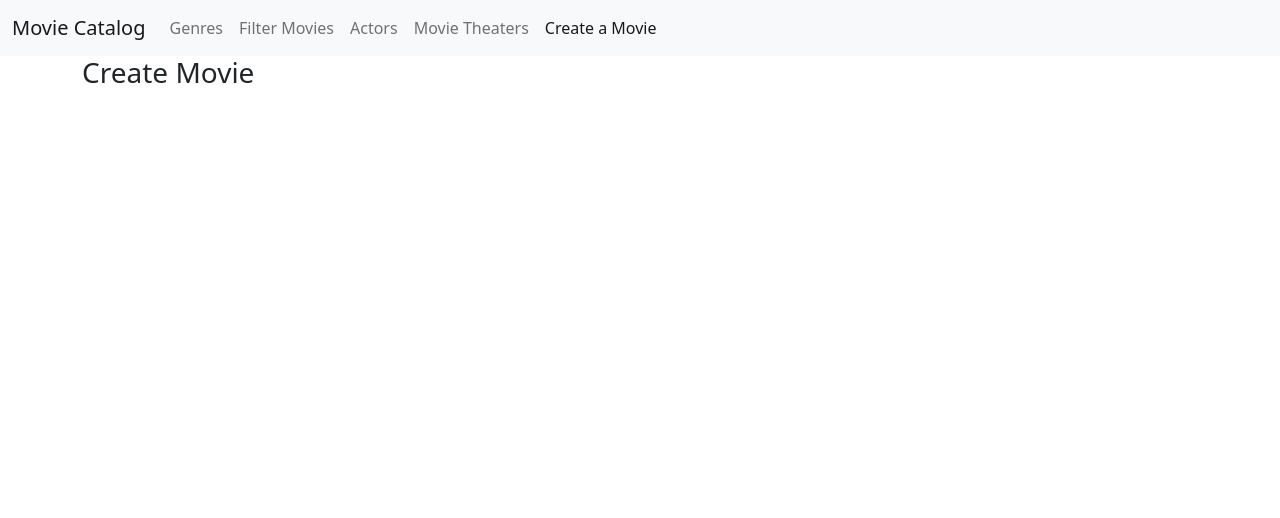
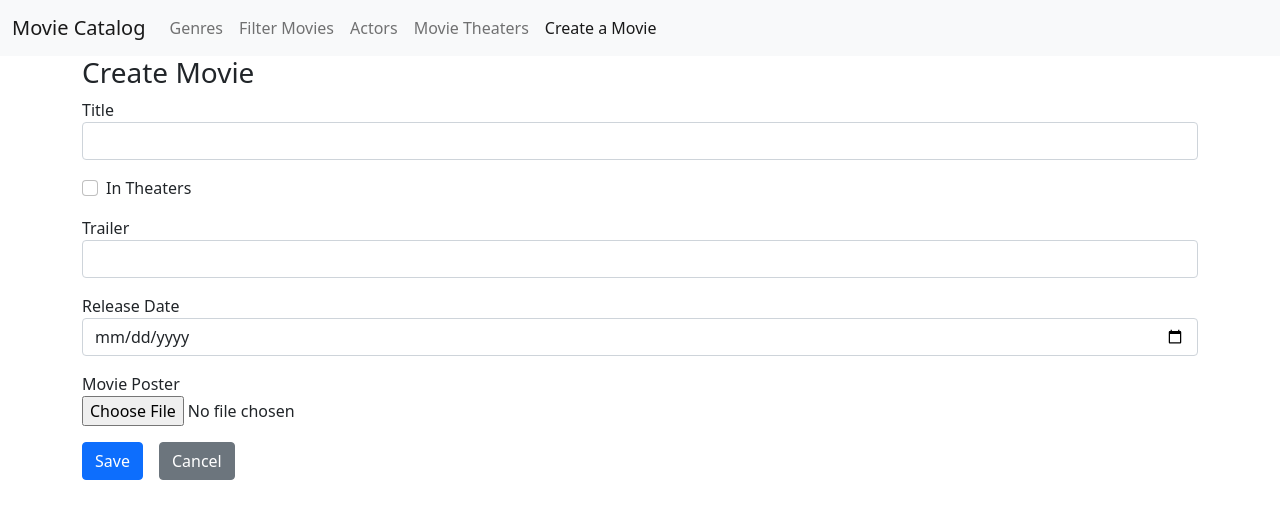
Before and after one commit to popularbelbase07/PopularCinemaHouse, a React (Create React App) app: page /movies/create in a window 1280 px wide. Shown: the top 518 px of the page. Built offline with nearby package versions, Linux system fonts and the light colour scheme.

Commit message:
working with create Movie and edit movie using newly created components src/forms/CheckBoxField.ts src/movies/MovieForm.tsx

```diff
--- /dev/null
+++ b/src/forms/CheckBoxField.tsx
@@ -0,0 +1,19 @@
+import { Field } from "formik";
+
+export default function CheckBoxField(props: checkboxFieldProps){
+    return(
+<div className="mb-3 form-check">
+<Field className="form-check-input" id={props.field} name = {props.field}
+type= "checkbox"
+/>
+<label htmlFor = {props.field}>{props.displayName}</label>
+
+</div>
+
+    )
+}
+
+interface checkboxFieldProps{
+    displayName: string;
+    field: string;
+}
--- a/src/movies/CreateMovie.tsx
+++ b/src/movies/CreateMovie.tsx
@@ -1,7 +1,12 @@
+import MovieForm from "./MovieForm";
+
 export default function CreateMovie(){
     return(
         <>
         <h3>Create Movie</h3>
+        <MovieForm
+        model = {{title: '', inTheaters:false, trailer: ''}}
+        onSubmit={values => console.log(values)}        />
 
         </>
     )
--- a/src/movies/EditMovie.tsx
+++ b/src/movies/EditMovie.tsx
@@ -1,7 +1,15 @@
+import MovieForm from "./MovieForm"
+
 export default function EditMovie(){
     return(
         <>
-
+       <h3>Edit Movie</h3>
+       <MovieForm
+        model = {{title: 'Gladiator', inTheaters:true, trailer: 'url',
+    releaseDate: new Date('1998-01-01T00:00:00')
+    }}
+        onSubmit={values => console.log(values)}
+        />
 
         </>
     )
--- /dev/null
+++ b/src/movies/MovieForm.tsx
@@ -0,0 +1,51 @@
+import { Form, Formik, FormikHelpers, yupToFormErrors } from "formik";
+import { movieCreationDTO } from "./Movies.Model";
+import * as Yup from "yup";
+import Button from "../Utils/Button";
+import { Link } from "react-router-dom";
+import TextField from "../forms/TextField";
+import DateField from "../forms/DateField";
+import ImageField from "../forms/ImageField";
+import CheckBoxField from "../forms/CheckBoxField";
+
+export default function MovieForm(props: movieFormProps) {
+  return (
+    <Formik
+      initialValues={props.model}
+      onSubmit={props.onSubmit}
+      validationSchema={Yup.object({
+        title: Yup.string()
+          .required("This field is required")
+          .firstLetterUppercase(),
+      })}
+    >
+      {(formikProps) => (
+        <Form>
+          <TextField displayName="Title" field="title" />
+          <CheckBoxField displayName="In Theaters" field="inTheaters" />
+          <TextField displayName="Trailer" field="trailer" />
+          <DateField displayName="Release Date" field="releaseDate" />
+          <ImageField
+            displayName=" Movie Poster"
+            field="poster"
+            imageURL={props.model.posterURL}
+          />
+
+          <Button disabled={formikProps.isSubmitting} type="submit">
+            Save
+          </Button>
+          <Link className="btn btn-secondary" to="/genres">
+            Cancel
+          </Link>
+        </Form>
+      )}
+    </Formik>
+  );
+}
+interface movieFormProps {
+  model: movieCreationDTO;
+  onSubmit(
+    values: movieCreationDTO,
+    actions: FormikHelpers<movieCreationDTO>
+  ): void;
+}
```
Also changed, not shown: src/movies/Movies.Model.d.ts (+10 -0 lines).
